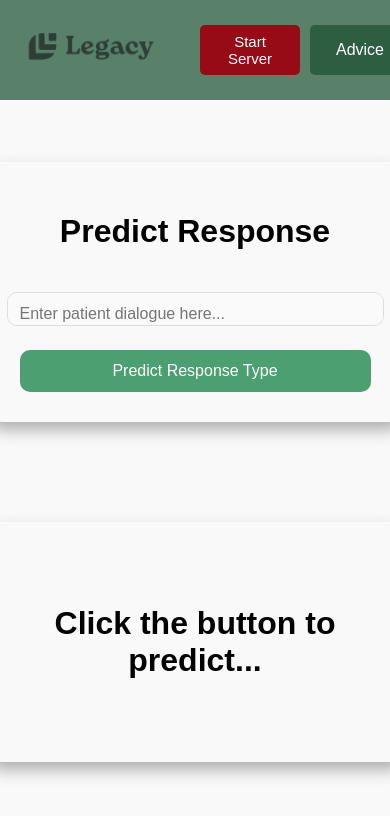
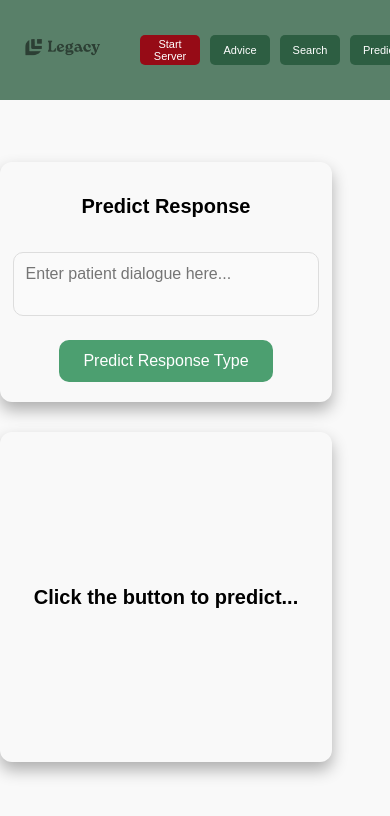
Before and after one commit to pearl-natalia/legacy-web-app, a React (Create React App) app in the folder frontend/: page /predict in a window 390 px wide. Shown: the top 816 px of the page. Built offline with nearby package versions, Linux system fonts and the light colour scheme.

Commit message:
responsive

```diff
--- a/frontend/src/App.css
+++ b/frontend/src/App.css
@@ -73,18 +73,49 @@
   background-color: #3b7d58;
 }
 
-@media (min-width: 509px) and (max-width: 1310px) {
+@media (max-width: 1310px) {
 
   #input-box,
   #output-box {
-    max-width: 300ox;
+    max-width: 300px;
     height: 300px;
+  }
+
+  #container {
+    gap: 30px;
+  }
+}
+
+@media (max-width: 500px) {
+
+  h1 {
+    font-size: 20px;
+  }
+
+  #input-box,
+  #output-box {
+    max-width: 80vw;
+    height: 200px;
+    padding: 20px 10px;
+
+  }
+
+  #container {
+    gap: 30px;
+    flex-direction: column;
+    padding: 0px;
+  }
+
+  .textarea {
+    width: 90%;
   }
 }
 
 
 
-@media (max-width: 508px) {
+
+
+/* @media (max-width: 508px) {
   #container {
     flex-direction: column;
     align-items: center;
@@ -104,4 +135,4 @@
   .button {
     width: 100%;
   }
-}
+} */
--- a/frontend/src/Predict.css
+++ b/frontend/src/Predict.css
@@ -99,16 +99,45 @@
     /* Darker green on hover */
 }
 
-@media (min-width: 509px) and (max-width: 1310px) {
+@media (max-width: 1310px) {
 
     #input-box,
     #output-box {
-        max-width: 300ox;
+        max-width: 300px;
         height: 300px;
+    }
+
+    #container {
+        gap: 30px;
     }
 }
 
-@media (max-width: 508px) {
+@media (max-width: 500px) {
+
+    h1 {
+        font-size: 20px;
+    }
+
+    #input-box,
+    #output-box {
+        max-width: 80vw;
+        height: 200px;
+        padding: 20px 10px;
+
+    }
+
+    #container {
+        gap: 30px;
+        flex-direction: column;
+        padding: 0px;
+    }
+
+    .textarea {
+        width: 90%;
+    }
+}
+
+/* @media (max-width: 508px) {
     #container {
         flex-direction: column;
         align-items: center;
@@ -128,4 +157,4 @@
     .button {
         width: 100%;
     }
-}
+} */
--- a/frontend/src/index.css
+++ b/frontend/src/index.css
@@ -80,6 +80,7 @@ code {
   /* Normal opacity */
   transition: opacity 0.3s ease, background-color 0.3s ease;
   /* Smooth transition for opacity and background color */
+  font-size: 15px;
 }
 
 #server-button:hover {
@@ -119,3 +120,20 @@ a {
   opacity: 0;
   transition: opacity 300ms;
 }
+
+@media (max-width: 500px) {
+  .logo {
+    width: 90px;
+    height: auto;
+    filter: invert();
+    opacity: 0.5;
+    /* Increased visibility */
+  }
+
+  .menu-button,
+  #server-button {
+    width: 60px;
+    height: 30px;
+    font-size: 11px;
+  }
+}
--- a/frontend/src/index.js
+++ b/frontend/src/index.js
@@ -52,7 +52,6 @@ const StartServerButton = () => {
       style={{
         backgroundColor: serverRunning ? 'green' : '#960b16', // Color change based on server status
         color: 'white',
-        fontSize: '15px',
         msOverflowY: false
       }}
       disabled={isStarting} // Disable the button while starting the server
```
